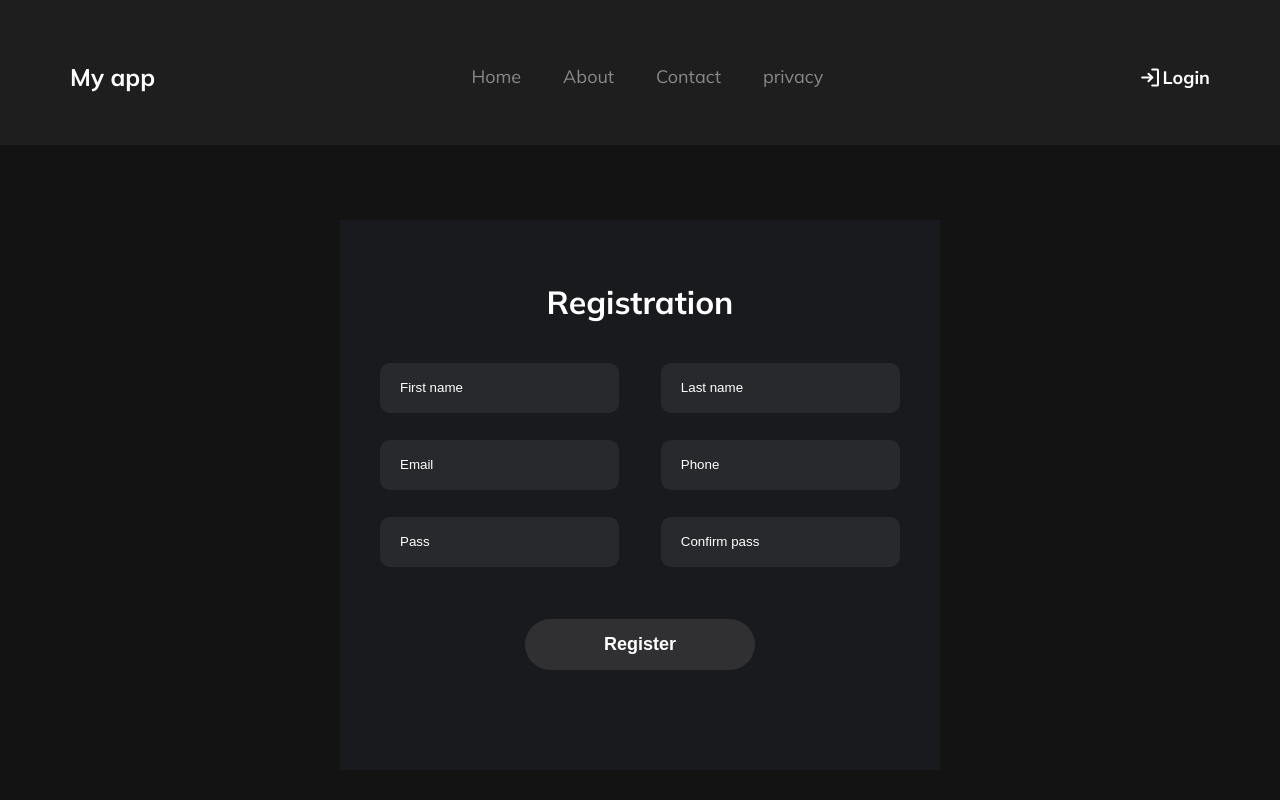
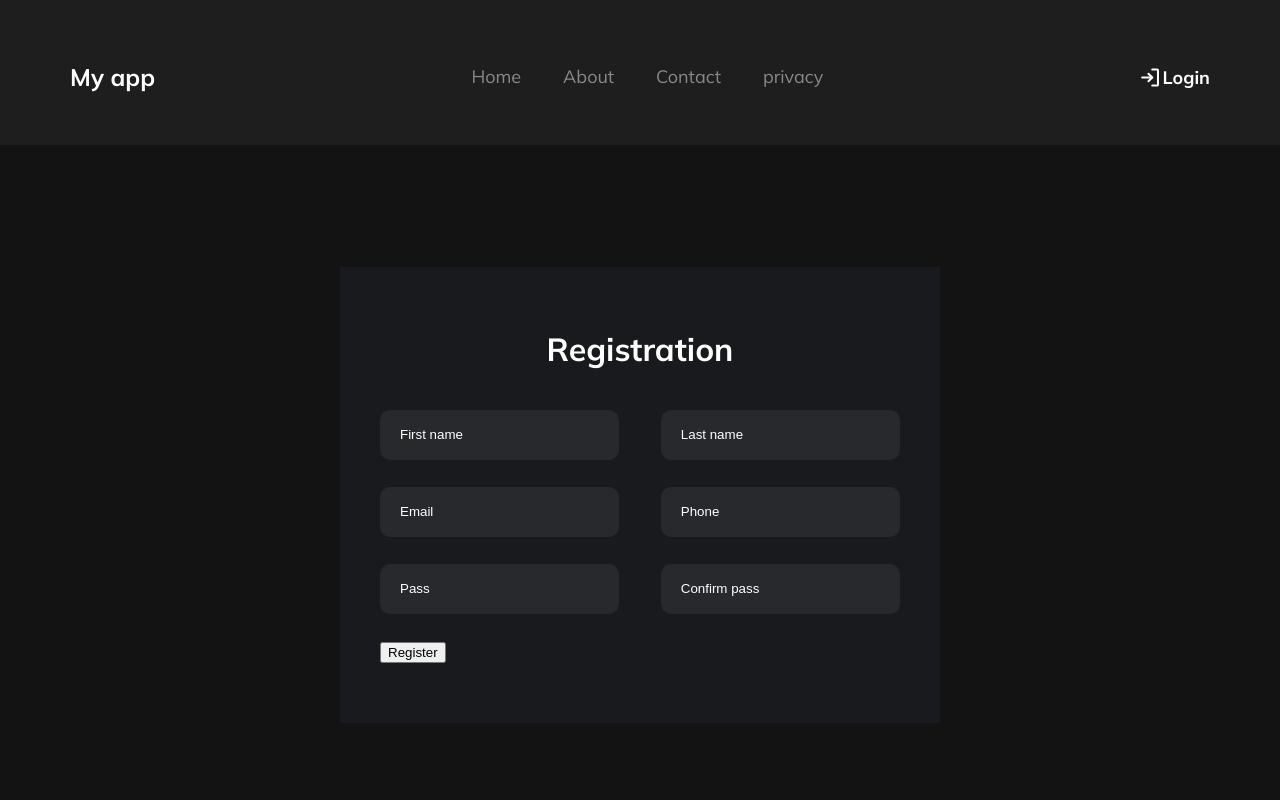
Before and after one commit to slavasikorsky/react-course-4lecture, a React (Create React App) app in the folder client/: page /registration in a window 1280 px wide. Shown: the top 800 px of the page. Built offline with nearby package versions, Linux system fonts and the light colour scheme.

Commit message:
Fix: Small fixes with styling, svg and route/variables naming

```diff
--- a/client/src/components/UI/Form/Form.scss
+++ b/client/src/components/UI/Form/Form.scss
@@ -26,7 +26,7 @@
 		}
 	}
 
-	button {
+	.button {
 		cursor: pointer;
 		background: #303033;
 		border-radius: 40px;
--- /dev/null
+++ b/client/src/components/UI/Views/index.js
@@ -0,0 +1,6 @@
+function Views(props) {
+    return (
+        <svg xmlns="http://www.w3.org/2000/svg" viewBox="0 0 24 24" fill={props.fill || "#919294"}><path d="M12 5C7.064 5 3.308 8.058 1 12c2.308 3.942 6.064 7 11 7s8.693-3.058 11-7c-2.307-3.942-6.065-7-11-7zm0 12c-4.31 0-7.009-2.713-8.624-5C4.991 9.713 7.69 7 12 7c4.311 0 7.01 2.713 8.624 5-1.614 2.287-4.313 5-8.624 5z" /><circle cx="12" cy="12" r="3" /></svg>
+    )
+};
+export default Views;
--- a/client/src/routes/Router.js
+++ b/client/src/routes/Router.js
@@ -37,7 +37,7 @@ function Router() {
 					<Route index path="/" element={<Home />} />
 					<Route path="/about" element={<About />} />
 					<Route path="/contact" element={<Contact />} />
-					<Route path="/products/:id" element={<Product />} />
+					<Route path="/posts/:id" element={<Product />} />
 					<Route path="/login" element={<Login />} />
 					<Route path="/registration" element={<Registration />} />
 					<Route path="*" element={<NoMutch />} />
```
